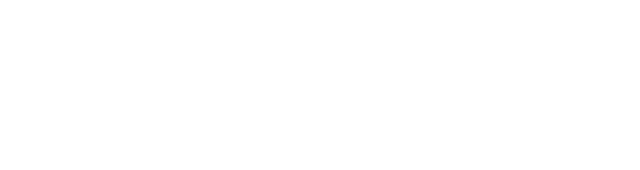
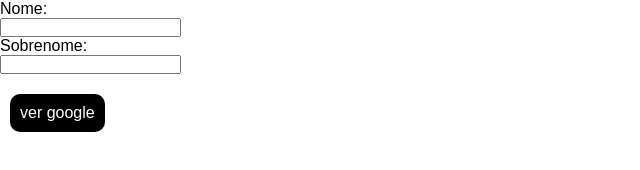
Before and after one commit to renatopacheco11/display-block, a plain HTML site: page index.html in a window 1280 px wide. Shown: the whole page, without its empty margins (0-640 px from the left). Drawn offline with Linux system fonts and the light colour scheme.

Commit message:
atividade finalizada

```diff
--- a/index.html
+++ b/index.html
@@ -1,12 +1,28 @@
 <!DOCTYPE html>
 <html lang="en">
+
 <head>
     <meta charset="UTF-8">
     <meta http-equiv="X-UA-Compatible" content="IE=edge">
     <meta name="viewport" content="width=device-width, initial-scale=1.0">
+    <link rel="stylesheet" href="style.css">
     <title>Display block</title>
 </head>
+
 <body>
+    <form action="">
+        <div>
+            <label for="">Nome:</label>
+            <input type="text">
+        </div>
 
+        <div>
+            <label for="">Sobrenome:</label>
+            <input type="text">
+        </div>
+    </form>
+
+    <a href="https://google.com">ver google</a>
 </body>
+
 </html>
--- /dev/null
+++ b/style.css
@@ -0,0 +1,23 @@
+* {
+    margin: 0;
+    padding: 0;
+    box-sizing: border-box;
+
+    font-family: Arial;
+}
+
+label {
+     display: block;
+}
+
+a {
+    display: block;
+    text-decoration: none;
+    background: black;
+    color: white;
+    padding: 10px;
+    margin-top: 20px;
+    margin-left: 10px;
+    width: fit-content;
+    border-radius: 10px;
+}
```
